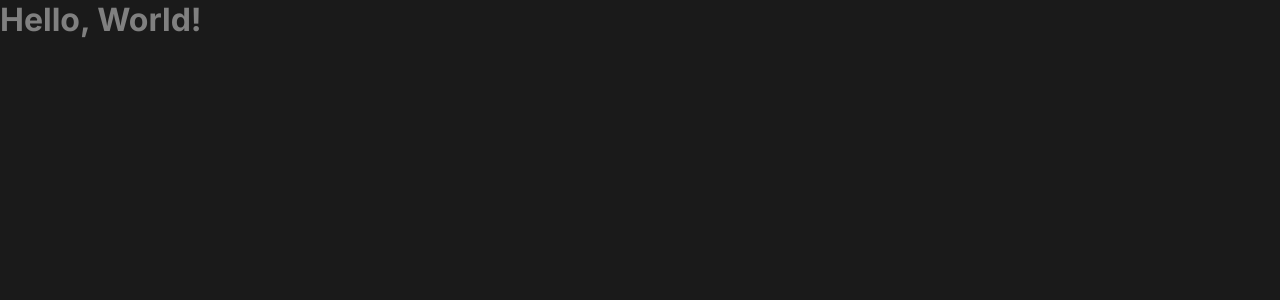
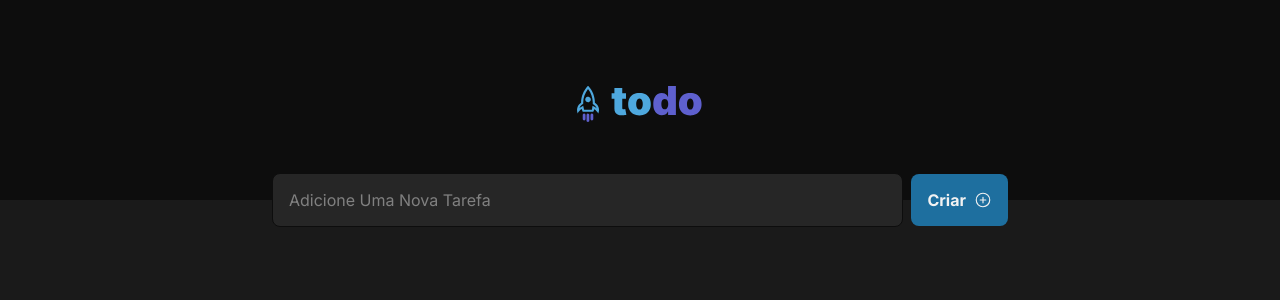
Before and after one commit to davysonwss/todo-list, a React (Vite) app: page / in a window 1280 px wide. Shown: the top 300 px of the page. Built offline with nearby package versions, Linux system fonts and the light colour scheme.

Commit message:
:sparkles: feat: header used

```diff
--- a/src/App.tsx
+++ b/src/App.tsx
@@ -1,5 +1,9 @@
+import { Header } from "./components/Header";
+
 export function App() {
   return (
-    <h1>Hello, World!</h1>
+    <>
+      <Header />
+    </>
   )
 }
```
